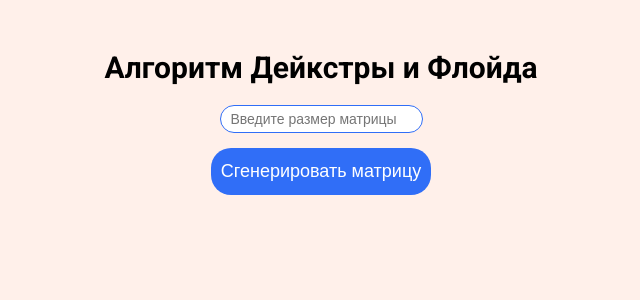
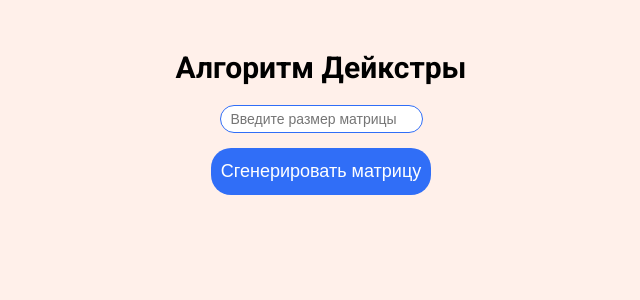
Before and after one commit to Wonderlus/Discrete-Math, a React (Vite) app: page / in a window 1280 px wide. Shown: the top 300 px of the page, without its empty margins (319-959 px from the left). Built offline with nearby package versions, Linux system fonts and the light colour scheme.

Commit message:
Dijkstra only

```diff
--- a/src/App.tsx
+++ b/src/App.tsx
@@ -13,7 +13,7 @@ const App: FC = () => {
 
   return (
     <main className={styles.main}>
-      <h2 className={styles.title}>Алгоритм Дейкстры и Флойда</h2>
+      <h2 className={styles.title}>Алгоритм Дейкстры</h2>
       <div>
         <form onSubmit={createMatrix}>
           <input id='size'  type='text' onChange={handleChange} placeholder='Введите размер матрицы'/>
@@ -31,6 +31,7 @@ const App: FC = () => {
                   </div>
                 ))
                 }
+
               </div>
             ))
             }
@@ -38,8 +39,8 @@ const App: FC = () => {
           </div>
           <input className={styles.inputNode} placeholder='Введите начальную вершину' type='text' onChange={(event) => setStartNode(Number(event.target.value))}></input>
           <div className={styles.buttons}>
-            <button onClick={() => setResult(dijkstra(matrix, startNode - 1))}>Алгоритм   Дейкстры</button>
-            <button>Алгоритм Флойда</button>
+            <button onClick={() => setResult(dijkstra(matrix, startNode - 1))}>Найти расстояния</button>
+            {/* <button>Алгоритм Флойда</button> */}
           </div>
           {result.map(elem => (
             <div>{elem}</div>
--- a/src/solution.ts
+++ b/src/solution.ts
@@ -78,7 +78,7 @@ function buildPath(result: any, from: number, to: number,  startNode: number) :
 function printResult(distances: number[], result: any, n: number) {
   let final = []
   for (let i = 0; i < n; i++) {
-    final.push(result.get(i + 1) + " " + distances[i]);
+    final.push("Путь: " + result.get(i + 1) + " Длина пути: " + distances[i]);
   }
 
   return final;
```
